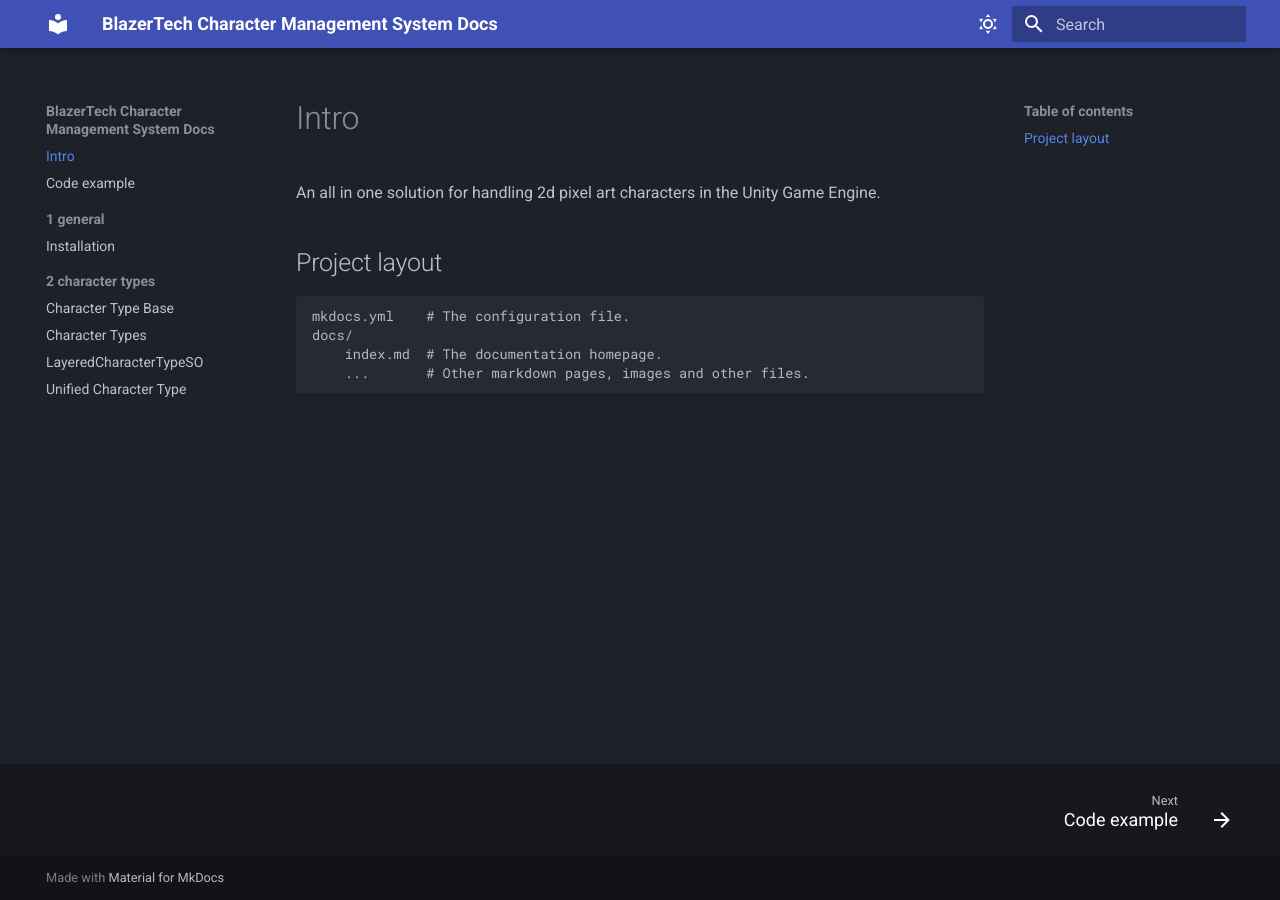
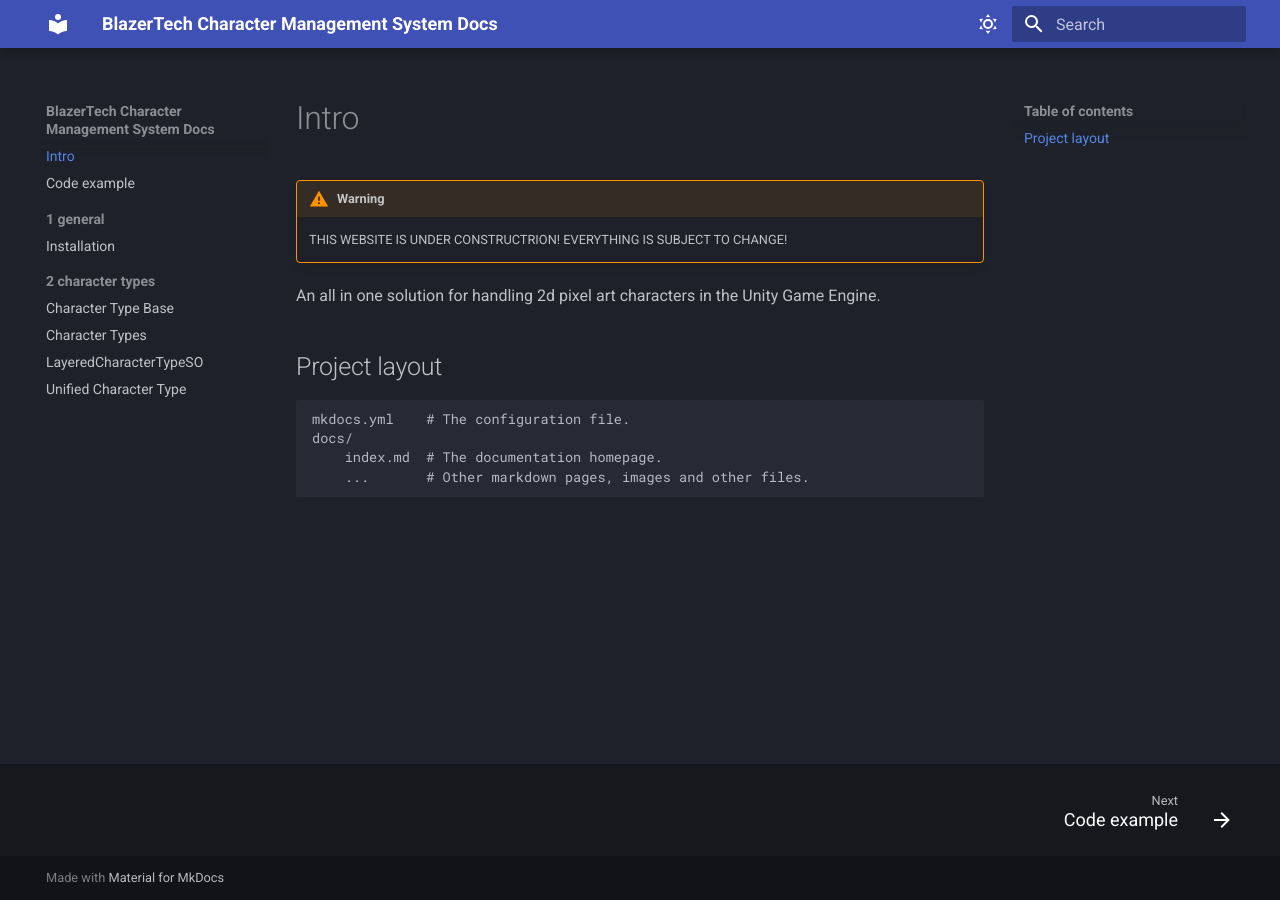
Before and after one commit to Legendaryswordsman2/BT-Character-Management-System-Docs, an MkDocs documentation site: the page built from docs/index.md, in a window 1280 px wide. Built offline with MkDocs 1.6.1 and Material for MkDocs 9.7.7, drawn with Linux system fonts in a browser that asks for light colours.

Commit message:
Added WIP Warning

```diff
--- a/docs/index.md
+++ b/docs/index.md
@@ -1,4 +1,7 @@
 # Intro
+
+!!! Warning
+    THIS WEBSITE IS UNDER CONSTRUCTRION! EVERYTHING IS SUBJECT TO CHANGE!
 
 An all in one solution for handling 2d pixel art characters in the Unity Game Engine.
 
```
